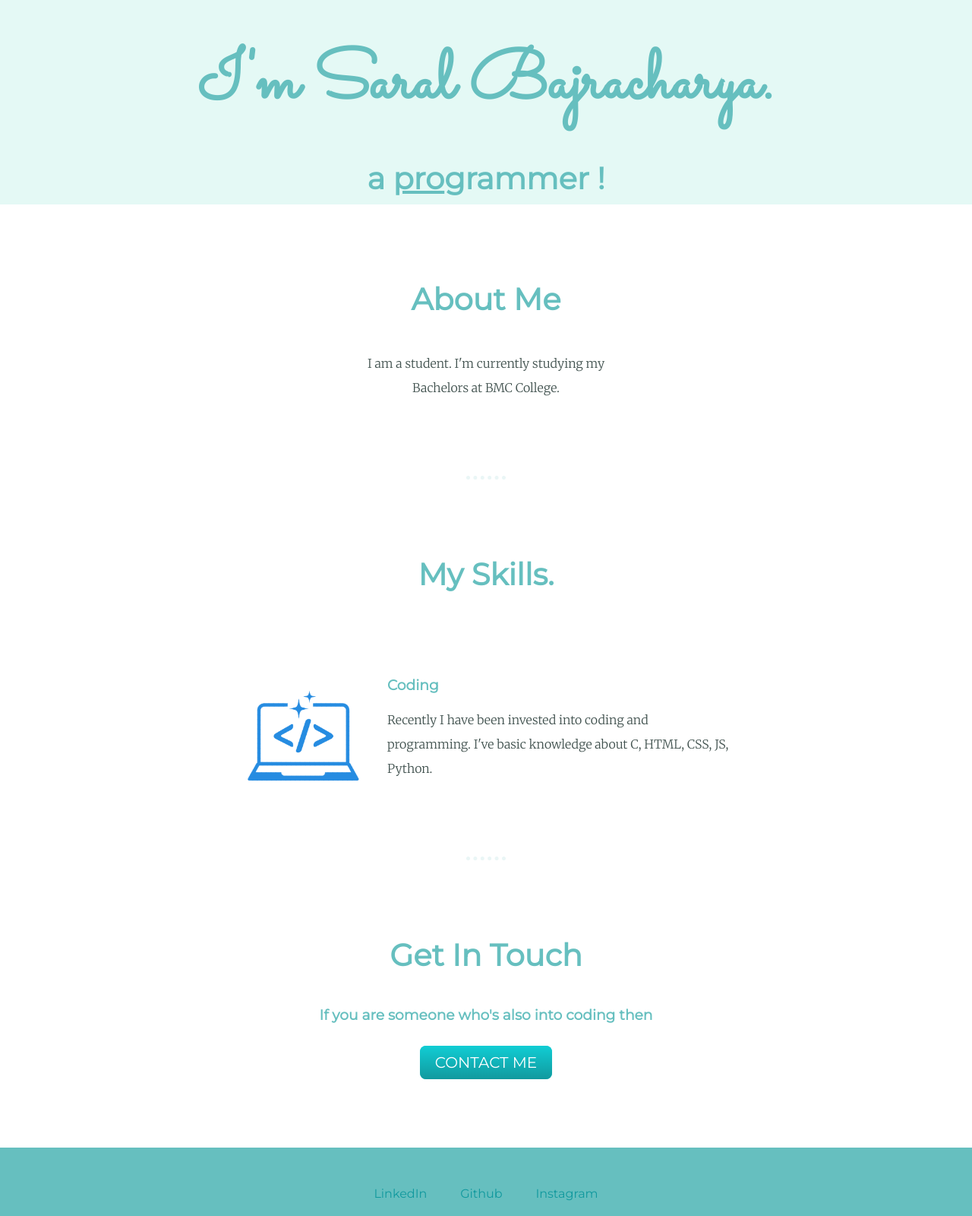
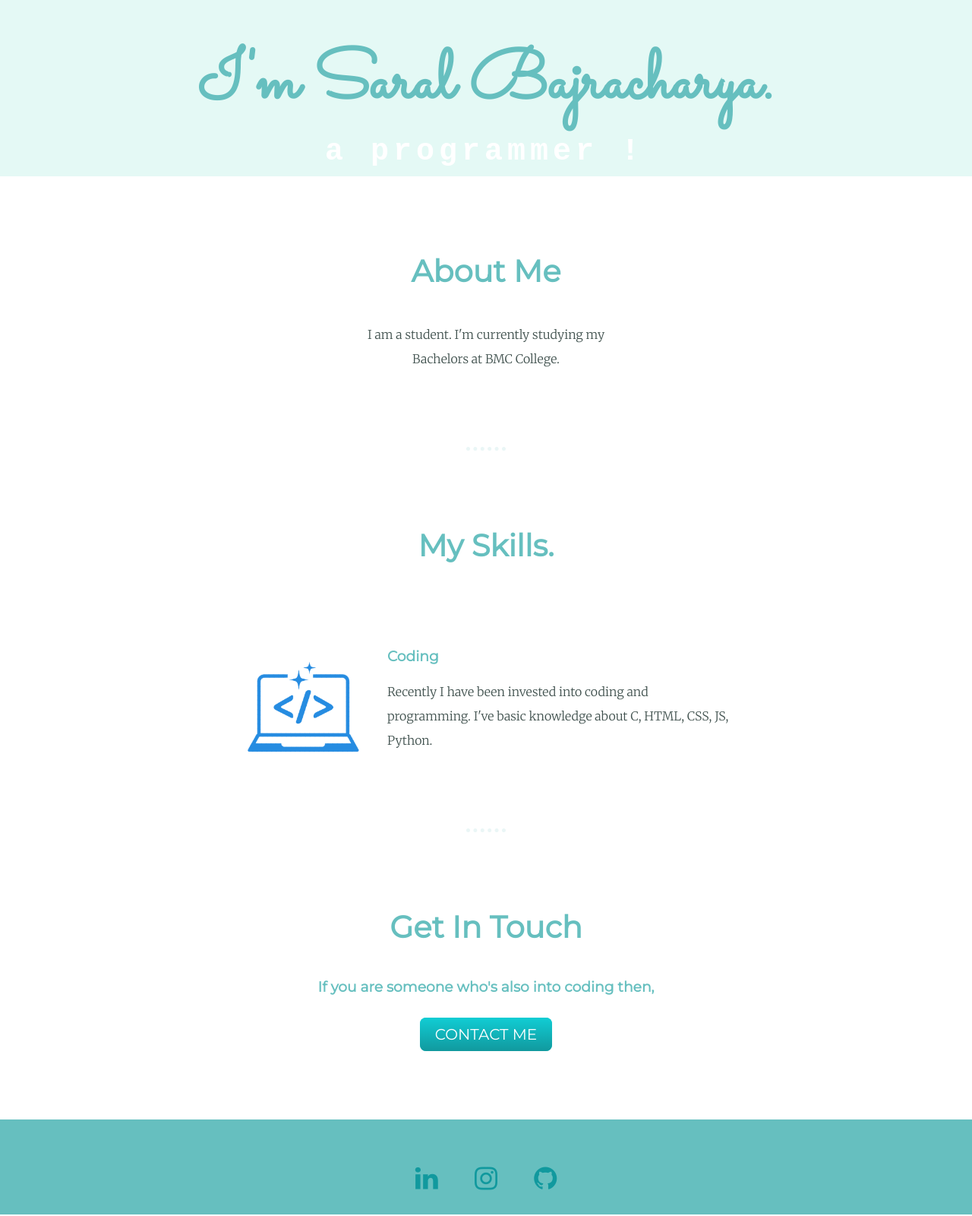
Before and after one commit to iamAkuma/personal-site, a plain HTML site: page index.html in a window 1280 px wide. Shown: the part 426-2026 px from the top of the page at 76% size. Drawn offline with Linux system fonts and the light colour scheme; a web font is replaced by a local one.

Commit message:
Made some changes

```diff
--- a/css/styles.css
+++ b/css/styles.css
@@ -75,6 +75,7 @@ a:hover {
 .bottom-container {
     background-color: #66BFBF;
     padding : 50px 0 20px;
+    font-size: 35px;
 }
 
 hr {
@@ -142,3 +143,28 @@ hr {
     background-image: linear-gradient(to bottom, #30e3cb, #2bc4ad);
     text-decoration: none;
 }
+
+.typewriter {
+    color: #fff;
+    font-family: monospace;
+    overflow: hidden; /* Ensures the content is not revealed until the animation */
+    border-right: .10em solid orange; /* The typwriter cursor */
+    white-space: nowrap; /* Keeps the content on a single line */
+    margin: 0 auto; /* Gives that scrolling effect as the typing happens */
+    letter-spacing: .15em; /* Adjust as needed */
+    animation:
+      typing 3.5s steps(30, end),
+      blink-caret .5s step-end infinite;
+  }
+
+  /* The typing effect */
+  @keyframes typing {
+    from { width: 0 }
+    to { width: 50% }
+  }
+
+  /* The typewriter cursor effect */
+  @keyframes blink-caret {
+    from, to { border-color: transparent }
+    50% { border-color: #40514E }
+  }
--- a/index.html
+++ b/index.html
@@ -9,9 +9,12 @@
     <link rel="icon" href="favicon3.ico">
 <link rel="preconnect" href="https://fonts.googleapis.com">
 <link rel="preconnect" href="https://fonts.gstatic.com" crossorigin>
+<link rel="stylesheet" href="https://cdnjs.cloudflare.com/ajax/libs/font-awesome/4.7.0/css/font-awesome.min.css">
 <link
     href="https://fonts.googleapis.com/css2?family=Merriweather:wght@300&family=Montserrat&family=Sacramento&display=swap"
     rel="stylesheet">
+    <link href="https://fonts.cdnfonts.com/css/bruno-ace-sc" rel="stylesheet">
+
 </head>
 <body>
     <div class="top-container">
@@ -19,7 +22,7 @@
         <img src="images/(1).jpg" alt="kritagya" class="myImage">
         <h2>Hello.</h2>
         <h1>I'm Saral Bajracharya.</h1>
-        <h2>a <span class="pro">pro</span>grammer !</h2>
+        <h2 class="typewriter">a programmer !</h2>
         <img class="bottom-cloud" src="images/cloud.png" alt="cloud-img">
     </div>
     <div class="middle-container">
@@ -46,7 +49,7 @@
         <hr>
         <div class="contact-me">
             <h2>Get In Touch</h2>
-            <h3>If you are someone who's also into coding then</h3>
+            <h3>If you are someone who's also into coding then,</h3>
             <br>
             <!-- <p class="contact-message">Love anime as much as i do? Let's talk about them sometimes!!.</p> -->
             <a class="btn" href="mailto:saralbjr@email.com">CONTACT ME</a>
@@ -55,9 +58,12 @@
 
 
     <div class="bottom-container">
-        <a class="footer-link" href="https://www.linkedin.com/in/saral-bajracharya-6a90581b5/">LinkedIn</a>
-        <a class="footer-link" href="https://github.com/iamAkuma">Github</a>
-        <a class="footer-link" href="https:/instagram.com/akuma_saral">Instagram</a>
+        <a href="https://www.linkedin.com/in/saral-bajracharya-6a90581b5/" class="fa fa-linkedin"></a>
+        <a href="https://instagram.com/akuma_saral" class="fa fa-instagram"></a>
+        <a href="https://github.com/iamAkuma" class="fa fa-github"></a>
+        <!-- <a class="footer-link" href="">LinkedIn</a>
+        <a class="footer-link" href="">Github</a>
+        <a class="footer-link" href="">Instagram</a> -->
     </div>
 
 
```
Also changed, not shown: images/instagram.svg (added).
